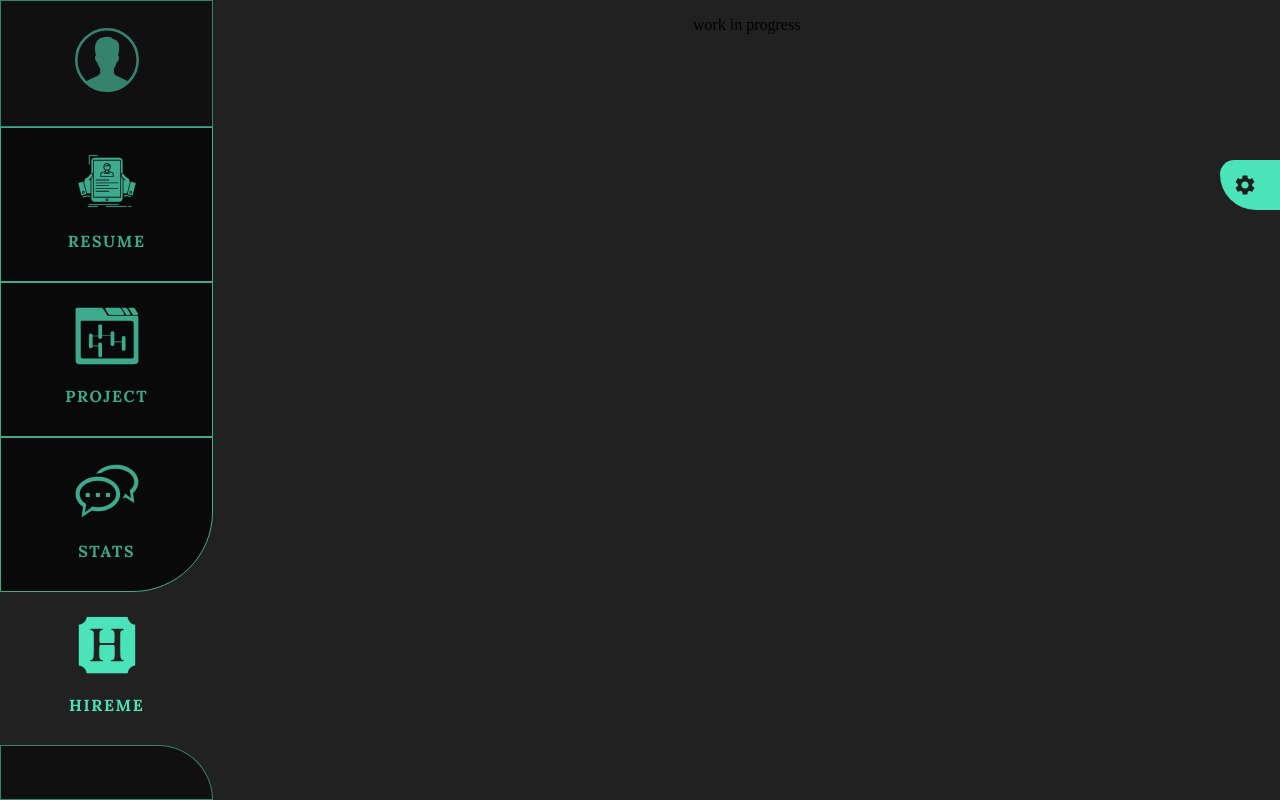
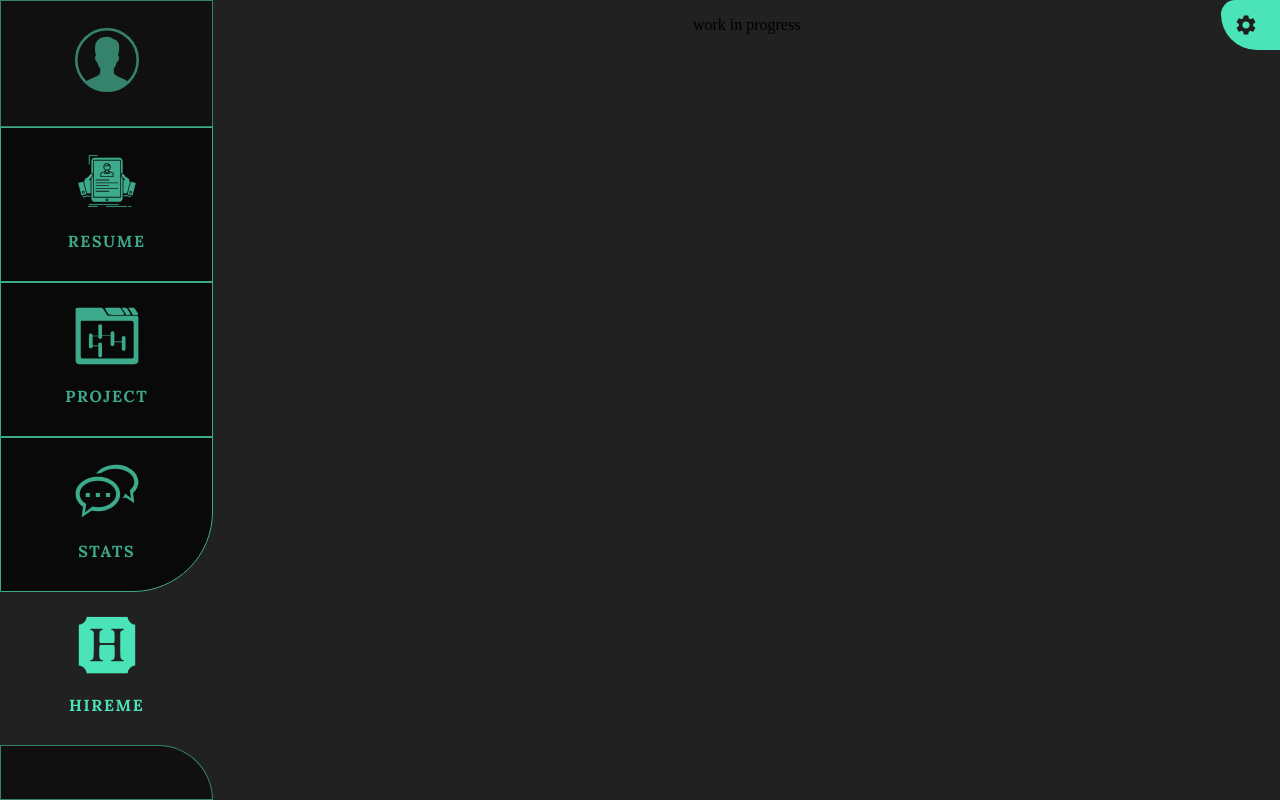
Before and after one commit to fir0j/MyPresenceInInternet, a React (Create React App) app: page /hireme in a window 1280 px wide. Built offline with nearby package versions, Linux system fonts and the light colour scheme.

Commit message:
added slider animation

```diff
--- a/src/components/PageContainer.component.js
+++ b/src/components/PageContainer.component.js
@@ -1,7 +1,7 @@
 import React from "react";
 import { Grid, useMediaQuery } from "@material-ui/core";
 import { useTheme, makeStyles } from "@material-ui/core/styles";
-import { animated, useSpring } from "react-spring";
+import { animated, useSpring, config } from "react-spring";
 
 const useStyles = makeStyles((theme) => ({
   PageContainer: {
@@ -22,7 +22,7 @@ const PageContainer = (props) => {
   const theme = useTheme();
   const matchesXS = useMediaQuery(theme.breakpoints.down("xs"));
   const AnimatedGrid = animated(Grid);
-  const slideLeft = useSpring({
+  const slideUp = useSpring({
     from: {
       position: "relative",
       transform: "translateY(15%)",
@@ -32,7 +32,9 @@ const PageContainer = (props) => {
       transform: "translateX(0)",
       opacity: 1,
     },
-    delay: 250,
+    config: config.gentle,
+    delay: 300,
+    // immediate: false,
   });
 
   return (
@@ -50,7 +52,7 @@ const PageContainer = (props) => {
         item
         container
         justify="center"
-        style={slideLeft}
+        style={slideUp}
         className={classes.pageWrapper}
       >
         {props.children}
--- a/src/components/SettingPanel.component.js
+++ b/src/components/SettingPanel.component.js
@@ -9,18 +9,17 @@ import RadioGroup from "@material-ui/core/RadioGroup";
 import FormControlLabel from "@material-ui/core/FormControlLabel";
 import Radio from "@material-ui/core/Radio";
 import Slide from "@material-ui/core/Slide";
-import { useSpring, animated, useTransition } from "react-spring";
-import { Button, ListItemIcon } from "@material-ui/core";
+import { useSpring, animated, useTransition, config } from "react-spring";
+import { Button, ListItemIcon, ClickAwayListener } from "@material-ui/core";
 
 const useStyles = makeStyles((theme) => ({
-  invisibleHandler: {
-    position: "fixed",
-    inset: 0,
-  },
   fixedContainer: {
     position: "fixed",
+    top: theme.spacing(26),
     right: 0,
-    top: theme.spacing(26),
+    width: 250,
+    height: 250,
+
     [theme.breakpoints.down("lg")]: {
       top: theme.spacing(20),
     },
@@ -33,31 +32,15 @@ const useStyles = makeStyles((theme) => ({
     [theme.breakpoints.down("xs")]: {
       top: 1,
     },
-    width: theme.spacing(8),
-    height: theme.spacing(6),
-    [theme.breakpoints.down("sm")]: {
-      width: theme.spacing(6),
-      height: theme.spacing(5),
-    },
-  },
-
-  settingContainer: {
-    position: "relative",
-    // height: "100%",
-    cursor: "pointer",
-    borderTopLeftRadius: "20px",
-    borderBottomLeftRadius: "50px",
-    // backgroundColor: theme.palette.accent.main,
   },
 
   setting: {
     position: "absolute",
     top: 0,
-    right: -190,
+    right: -191,
     width: "250px",
     height: "200px",
     cursor: "pointer",
-    // overflowY: "scroll",
   },
   settingWrapper: {
     color: theme.palette.primary.main,
@@ -104,36 +87,28 @@ const useStyles = makeStyles((theme) => ({
 export default function SettingPanel({ setTheme }) {
   const theme = useTheme();
   const classes = useStyles();
-  const [isActive, setIsActive] = useState(false);
   const [value, setValue] = useState("cyan");
-  const transition = useTransition(isActive, {
-    from: {
-      position: "absolute",
-      top: 0,
-      right: 0,
-      width: "250px",
-      height: "200px",
-      cursor: "pointer",
-    },
-    enter: {
-      position: "absolute",
-      top: 0,
-      right: 190,
-      width: "250px",
-      height: "200px",
-    },
-    leave: {
-      right: 0,
-    },
+  const [showSetting, setShowSetting] = useState(false);
+  const [right, setRight] = useState(0);
+
+  // Slider component is being rendered by react-spring all the time using useSpring hook
+  const slideRight = useSpring({
+    position: "fixed",
+    top: 0,
+    right: right,
   });
 
+  const handleSlider = () => {
+    setShowSetting((toggle) => !toggle);
+    setRight((showSetting) => (!showSetting ? 191 : 0));
+  };
   // const AnimatedTypography = animated(Typography);
-  const AnimatedGrid = animated(Grid);
 
   const handleColorChange = (event) => {
     setTheme(event.target.value);
     setValue(event.target.value);
-    setIsActive(false);
+    setShowSetting(!showSetting);
+    setRight(0);
   };
 
   // Inspired by blueprintjs
@@ -154,26 +129,11 @@ export default function SettingPanel({ setTheme }) {
     );
   }
 
-  const SettingBoard = () => {
-    // const slideLeft = useSpring({
-    //   from: {
-    //     transform: "TranslateX(186px)",
-    //   },
-    //   to: {
-    //     transform: "TranslateX(0)",
-    //   },
-    // });
-
+  const Slider = () => {
     return (
-      <AnimatedGrid
-        item
-        container
-        // style={slideLeft}
-        className={classes.setting}
-      >
+      <Grid item container className={classes.setting} onClick={handleSlider}>
         <Grid item container className={classes.settingWrapper}>
           <Grid
-            onClick={() => setIsActive(!isActive)}
             item
             container
             justify="center"
@@ -200,7 +160,6 @@ export default function SettingPanel({ setTheme }) {
                 width: "100%",
                 height: "50px",
               }}
-              onClick={() => setIsActive(false)}
             >
               <Typography variant="h6">Settings</Typography>
             </Grid>
@@ -260,32 +219,23 @@ export default function SettingPanel({ setTheme }) {
             </Grid>
           </Grid>
         </Grid>
-      </AnimatedGrid>
+      </Grid>
     );
   };
 
   return (
     <Fragment>
-      {isActive && (
-        <Grid
-          item
-          onClick={() => setIsActive(false)}
-          className={classes.invisibleHandler}
-        />
-      )}
-
-      <Grid item className={classes.fixedContainer}>
-        {/* The transition function accepts a callback that receives four arguments which are
-        the animated values, the item, the Transition object, and the sibling position. */}
-        {!isActive && <SettingBoard />}
-        {transition(
-          (styles, isActive) =>
-            isActive && (
-              <animated.span style={styles}>
-                <SettingBoard />
-              </animated.span>
-            )
-        )}
+      <Grid container className={classes.fixedContainer}>
+        <ClickAwayListener
+          onClickAway={() => {
+            setShowSetting((toggle) => !toggle);
+            setRight(0);
+          }}
+        >
+          <animated.span style={slideRight}>
+            <Slider />
+          </animated.span>
+        </ClickAwayListener>
       </Grid>
     </Fragment>
   );
--- a/src/pages/project.jsx
+++ b/src/pages/project.jsx
@@ -30,6 +30,7 @@ import {
 } from "@material-ui/core";
 
 import { ArrowDropDown, ArrowDropUp, GitHub } from "@material-ui/icons";
+import { animated, useSpring } from "react-spring";
 
 const useStyles = makeStyles((theme) => ({
   buttonRoot: {
@@ -56,6 +57,9 @@ const useStyles = makeStyles((theme) => ({
     borderTop: "1px solid rgba(255,255,255,0.5)",
     borderLeft: "1px solid rgba(255,255,255,0.5)",
     backdropFilter: "blur(5px)",
+  },
+  cardSpacing: {
+    margin: theme.spacing(1),
   },
 
   media: {
@@ -119,6 +123,13 @@ export default function Project() {
   const [pageNumberLimit, setPageNumberLimit] = useState(3); // how many page numbers you want to display
   const [maxPageNumberLimit, setMaxPageNumberLimit] = useState(3);
   const [minPageNumberLimit, setMinPageNumberLimit] = useState(0);
+
+  const AnimatedGrid = animated(Grid);
+  const style = useSpring({
+    from: { transform: "translatedX(-10%)" },
+    enter: { transform: "translatedX(0)" },
+    leave: { transform: "translatedY(-10%)" },
+  });
 
   // smart and proper use of useEffect
   useEffect(() => {
@@ -462,6 +473,22 @@ export default function Project() {
         className={classes.cardContainer}
       >
         {paginatedCards.map((item, index) => (
+          <AnimatedGrid
+            // className={`childCard-${index}`}
+            style={style}
+            item
+            key={item.id}
+            className={classes.cardSpacing}
+          >
+            <ProjectCard
+              name={item.name}
+              date={item.date}
+              image={item.image}
+              technologies={item.technologies}
+            />
+          </AnimatedGrid>
+        ))}
+        {/* {paginatedCards.map((item, index) => (
           <Grid
             className={`childCard-${index}`}
             item
@@ -476,7 +503,7 @@ export default function Project() {
               technologies={item.technologies}
             />
           </Grid>
-        ))}
+        ))} */}
         <Stars />
       </Grid>
     );
```
